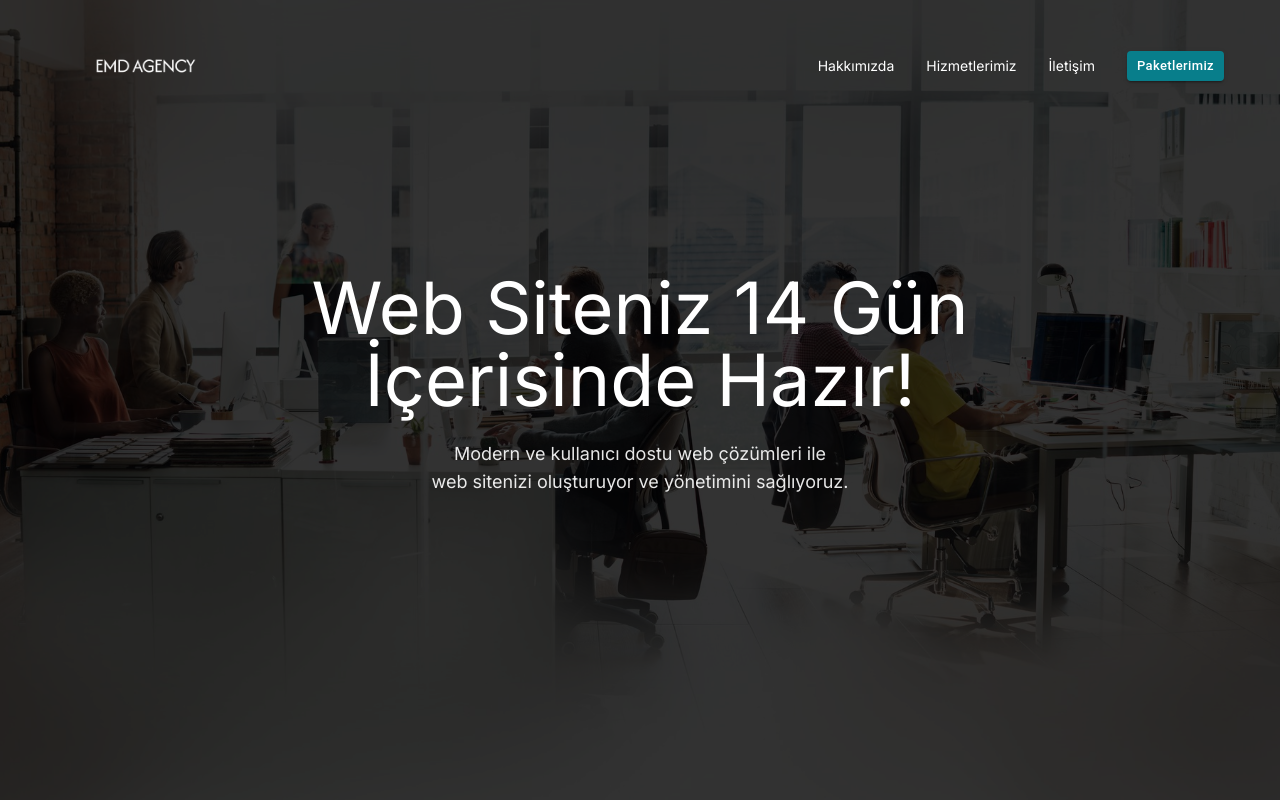
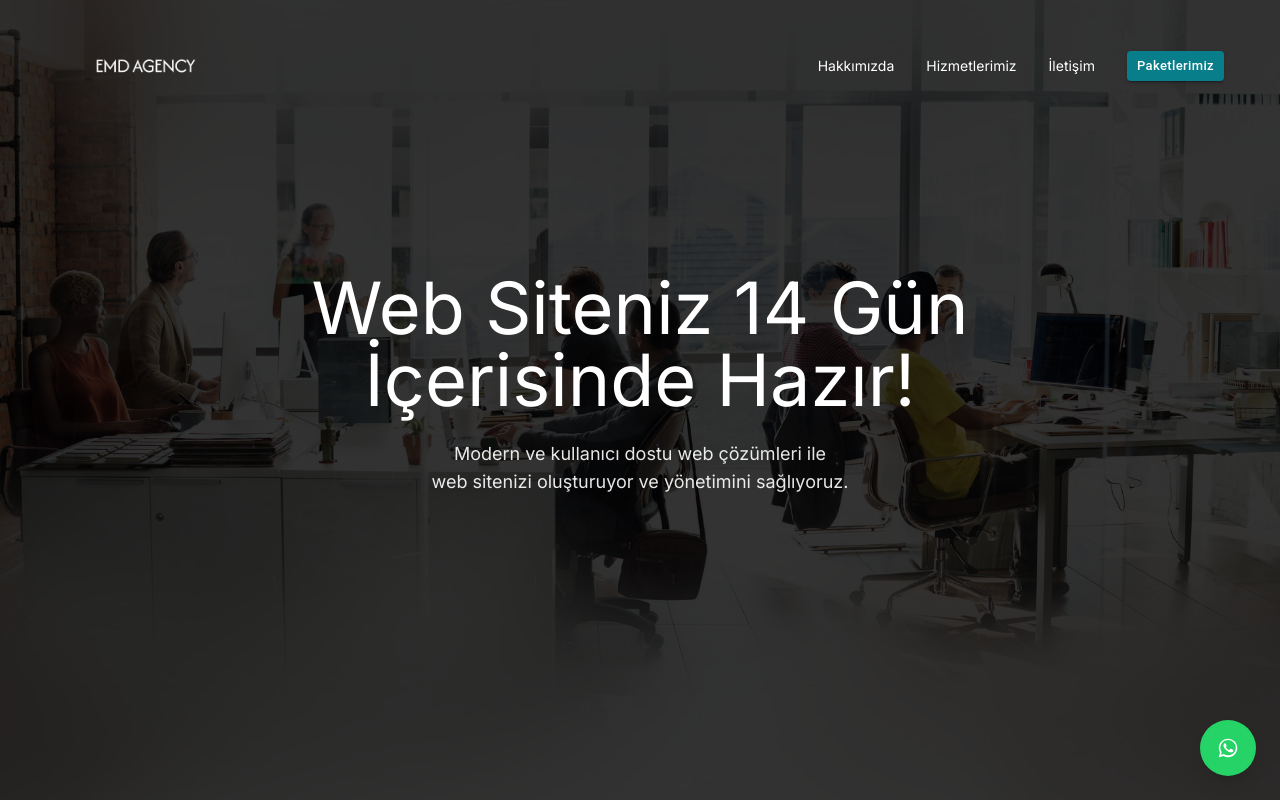
Before and after one commit to enesmalikdmn/emd-ajans, a Next.js app: page / in a window 1280 px wide. Shown: the top 800 px of the page. Built offline with nearby package versions, Linux system fonts and the light colour scheme.

Commit message:
feat: Add WhatsAppButton component to layout.tsx

```diff
--- /dev/null
+++ b/app/components/WhatsAppButton.tsx
@@ -0,0 +1,38 @@
+'use client';
+
+import { motion } from 'framer-motion';
+import Link from 'next/link';
+
+const WhatsAppButton = () => {
+  const whatsappNumber = "905444124080"; // Telefon numarasını buraya ekleyin (başında ülke kodu ile)
+  const whatsappUrl = `https://wa.me/${whatsappNumber}`;
+
+  return (
+    <motion.div
+      className="fixed bottom-6 right-6 z-50"
+      initial={{ scale: 0, opacity: 0 }}
+      animate={{ scale: 1, opacity: 1 }}
+      transition={{ duration: 0.3 }}
+    >
+      <Link
+        href={whatsappUrl}
+        target="_blank"
+        rel="noopener noreferrer"
+        aria-label="WhatsApp ile iletişime geçin"
+        className="block bg-[#25D366] p-3.5 rounded-full shadow-lg hover:bg-[#20BA5C] transition-colors duration-300"
+        tabIndex={0}
+      >
+        <svg
+          xmlns="http://www.w3.org/2000/svg"
+          viewBox="0 0 24 24"
+          className="w-7 h-7 text-white"
+          fill="currentColor"
+        >
+          <path d="M17.6 6.32A7.85 7.85 0 0 0 12.05 4c-4.38 0-7.93 3.55-7.93 7.93a7.9 7.9 0 0 0 1.07 3.98L4 20l4.18-1.1a7.93 7.93 0 0 0 3.87 1h.04c4.37 0 7.92-3.55 7.92-7.93a7.87 7.87 0 0 0-2.4-5.65zM12.05 18.29h-.03a6.59 6.59 0 0 1-3.35-.92l-.24-.14-2.48.65.66-2.4-.15-.25a6.56 6.56 0 0 1-1.01-3.49c0-3.64 2.97-6.6 6.6-6.6a6.58 6.58 0 0 1 6.6 6.6c0 3.65-2.96 6.55-6.6 6.55zm3.65-4.93c-.2-.1-1.17-.58-1.35-.64-.18-.07-.32-.1-.45.1-.13.2-.5.64-.62.77-.11.13-.23.15-.43.05a5.42 5.42 0 0 1-2.66-2.33c-.2-.35.2-.32.57-1.08a.37.37 0 0 0-.02-.35c-.04-.1-.45-1.09-.62-1.5-.17-.38-.33-.33-.45-.34-.12-.01-.25-.01-.38-.01s-.35.05-.53.25c-.18.2-.7.69-.7 1.67 0 .99.72 1.94.83 2.08.1.14 1.48 2.26 3.59 3.17.5.21.9.35 1.2.45.51.16.97.14 1.33.08.4-.06 1.25-.51 1.43-1 .18-.5.18-.92.13-1a.97.97 0 0 0-.44-.25z"/>
+        </svg>
+      </Link>
+    </motion.div>
+  );
+};
+
+export default WhatsAppButton;
--- a/app/layout.tsx
+++ b/app/layout.tsx
@@ -2,6 +2,7 @@ import type { Metadata } from "next";
 import { Inter } from "next/font/google";
 import "./globals.css";
 import Footer from "./components/Footer";
+import WhatsAppButton from "./components/WhatsAppButton";
 
 const inter = Inter({ subsets: ["latin"] });
 
@@ -20,6 +21,7 @@ export default function RootLayout({
       <body className={inter.className}>
         <main className="min-h-screen">{children}</main>
         <Footer />
+        <WhatsAppButton />
       </body>
     </html>
   );
```
